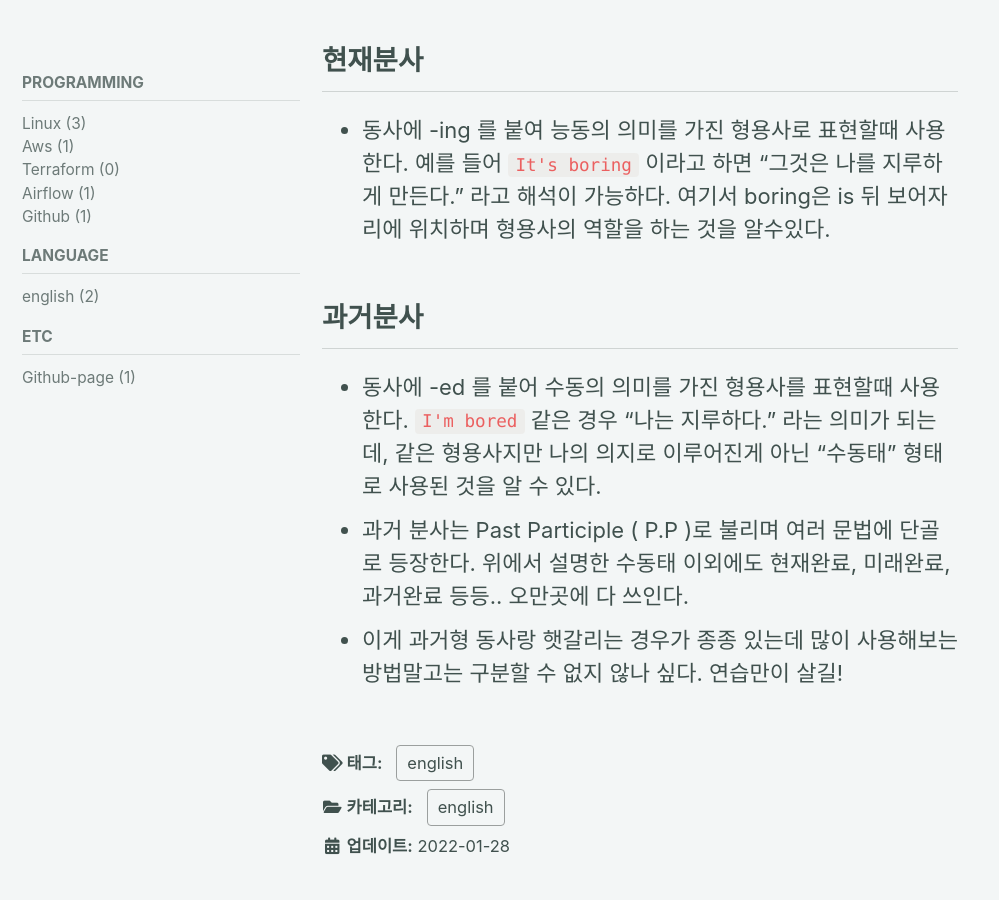
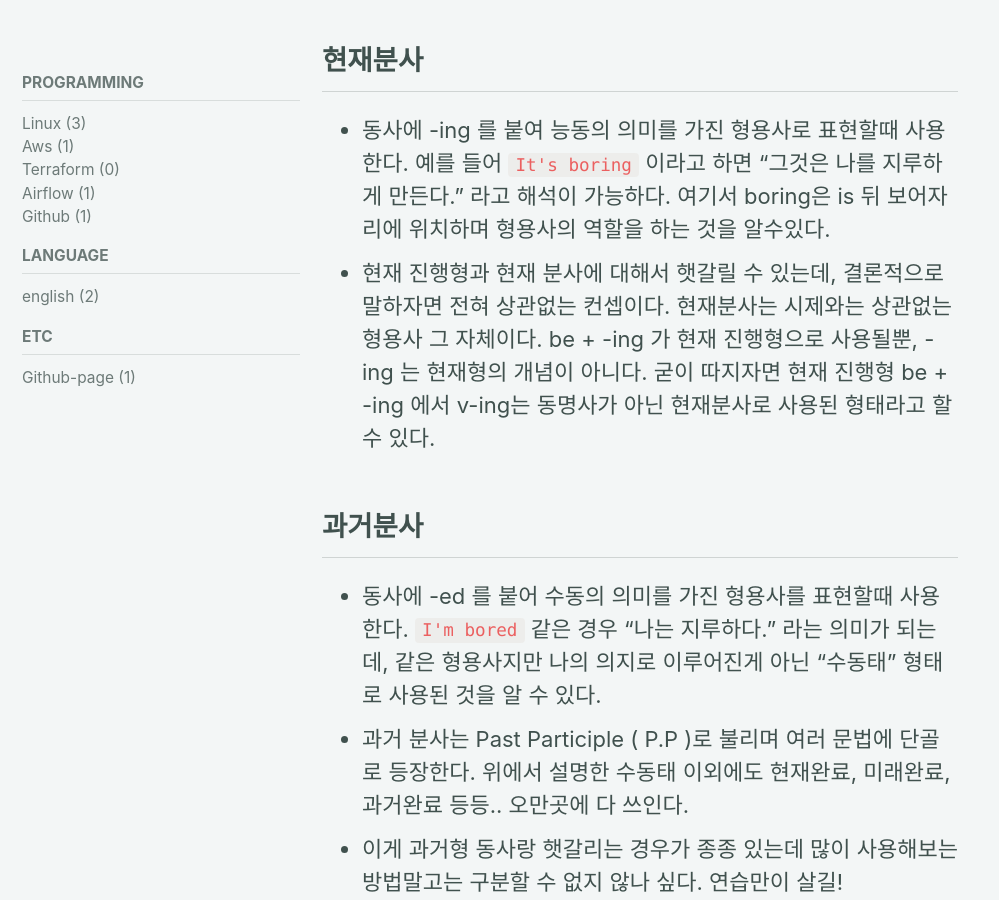
Before and after one commit to dlgldgldgld/dlgldgldgld.github.io, a Jekyll site: the page built from _posts/English/2022-01-28-english_particle.md, in a window 1280 px wide and 900 px high, scrolled down 1022 px. Shown: the whole window, without its empty margins (0-999 px from the left). Built offline with Jekyll 4.4.1, drawn with Linux system fonts in a browser that asks for light colours; cached includes are drawn as plain includes; comment, search, counter and statistics services are not loaded.

Commit message:
Update 2022-01-28-english_particle.md

```diff
--- a/_posts/English/2022-01-28-english_particle.md
+++ b/_posts/English/2022-01-28-english_particle.md
@@ -22,6 +22,7 @@ tag: english
 # 현재분사와 과거분사
 ## 현재분사
 - 동사에 -ing 를 붙여 능동의 의미를 가진 형용사로 표현할때 사용한다. 예를 들어 `It's boring` 이라고 하면 "그것은 나를 지루하게 만든다." 라고 해석이 가능하다. 여기서 boring은 is 뒤 보어자리에 위치하며 형용사의 역할을 하는 것을 알수있다.
+- 현재 진행형과 현재 분사에 대해서 햇갈릴 수 있는데, 결론적으로 말하자면 전혀 상관없는 컨셉이다. 현재분사는 시제와는 상관없는 형용사 그 자체이다. be + -ing 가 현재 진행형으로 사용될뿐, -ing 는 현재형의 개념이 아니다. 굳이 따지자면 현재 진행형 be + -ing 에서 v-ing는 동명사가 아닌 현재분사로 사용된 형태라고 할 수 있다.
 
 ## 과거분사
 - 동사에 -ed 를 붙어 수동의 의미를 가진 형용사를 표현할때 사용한다. `I'm bored` 같은 경우 "나는 지루하다." 라는 의미가 되는데, 같은 형용사지만 나의 의지로 이루어진게 아닌 "수동태" 형태로 사용된 것을 알 수 있다.
```
